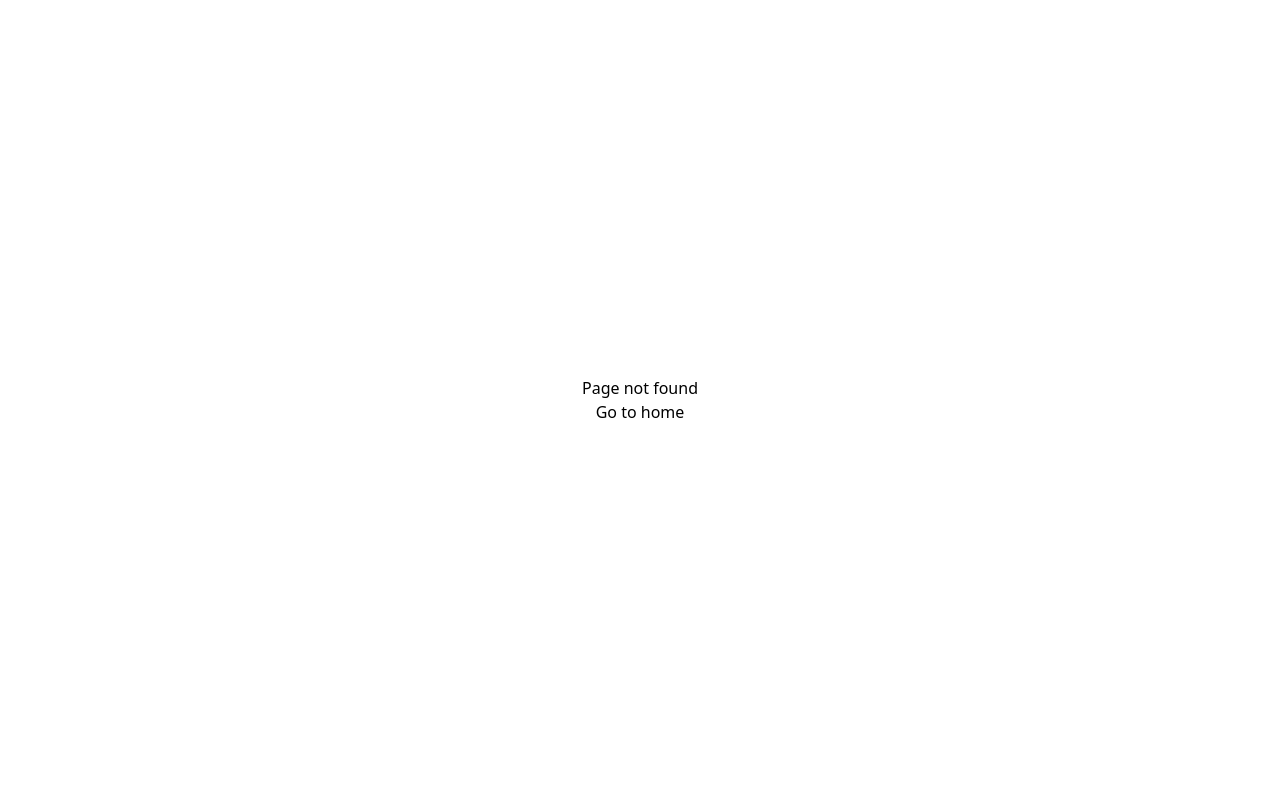
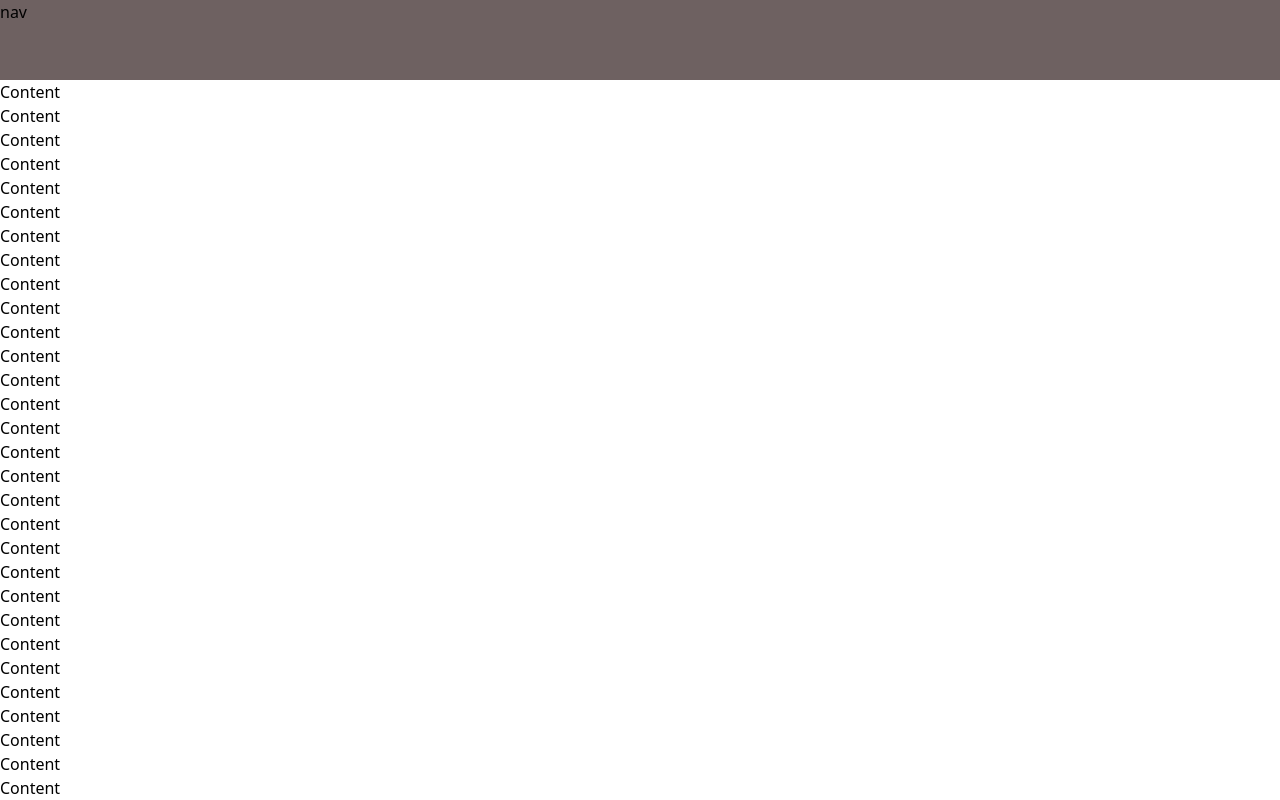
Before and after one commit to SudipRai27/Vue-Components, a Vue app: page /auto-hiding-navigation in a window 1280 px wide. Before the commit this address had no page. Shown: the top 800 px of the page. Built offline with nearby package versions, Linux system fonts and the light colour scheme.

Commit message:
Added auto hiding navigation component

```diff
--- /dev/null
+++ b/src/components/AutoHidingNavigation/AutoHidingNavigation.vue
@@ -0,0 +1,55 @@
+<template>
+  <nav
+    class="nav"
+    :class="{
+      'nav--pinned': pinned,
+    }"
+  >
+    nav
+  </nav>
+</template>
+<script>
+export default {
+  name: "AutoHidingNavigation",
+
+  data() {
+    return {
+      pinned: true,
+    };
+  },
+
+  methods: {
+    addScrollListener() {
+      let pxTrigger = 0;
+      const menuHeight = 80;
+      document.addEventListener("scroll", () => {
+        const pxFromTop = window.scrollY || window.pageYOffset;
+        if (pxFromTop > menuHeight) {
+          this.pinned = pxFromTop < pxTrigger;
+          pxTrigger = pxFromTop;
+        } else {
+          this.pinned = true;
+        }
+      });
+    },
+  },
+
+  mounted() {
+    this.addScrollListener();
+  },
+};
+</script>
+<style scoped>
+.nav {
+  background-color: rgb(110, 97, 97);
+  position: fixed;
+  width: 100%;
+  height: 80px;
+  top: -80px;
+  transition: all 200ms ease;
+}
+
+.nav--pinned {
+  top: 0px;
+}
+</style>
--- a/src/router/index.js
+++ b/src/router/index.js
@@ -11,6 +11,7 @@ import ButtonView from "@/views/ButtonView";
 import InputView from "@/views/InputView";
 import TextAreaView from "@/views/TextAreaView";
 import DropDownView from "@/views/DropDownView";
+import AutoHidingNavigationView from "@/views/AutoHidingNavigationView";
 import About from "@/views/About";
 import NotFound from "@/views/NotFound";
 
@@ -81,6 +82,11 @@ const routes = [
     component: DropDownView,
   },
   {
+    path: "/auto-hiding-navigation",
+    name: "AutoHidingNavigationView",
+    component: AutoHidingNavigationView,
+  },
+  {
     path: "/:pathMatch(.*)*",
     name: "NotFound",
     component: NotFound,
--- /dev/null
+++ b/src/views/AutoHidingNavigationView.vue
@@ -0,0 +1,22 @@
+<template>
+  <div>
+    <AutoHidingNavigation></AutoHidingNavigation>
+    <div class="content">
+      <div v-for="x in 1000" :key="x">Content</div>
+    </div>
+  </div>
+</template>
+<script>
+import AutoHidingNavigation from "@/components/AutoHidingNavigation/AutoHidingNavigation.vue";
+export default {
+  components: {
+    AutoHidingNavigation,
+  },
+  name: "AutoHidingNavigationView",
+};
+</script>
+<style scoped>
+.content {
+  padding-top: 80px;
+}
+</style>
--- a/src/views/Home.vue
+++ b/src/views/Home.vue
@@ -35,6 +35,11 @@
         <router-link :to="{ name: 'DropDownView' }">DropDown</router-link>
       </li>
       <li>
+        <router-link :to="{ name: 'AutoHidingNavigationView' }"
+          >Auto Hiding Naviagtion</router-link
+        >
+      </li>
+      <li>
         <router-link :to="{ name: 'About' }">Simple About Page</router-link>
       </li>
     </ul>
```
